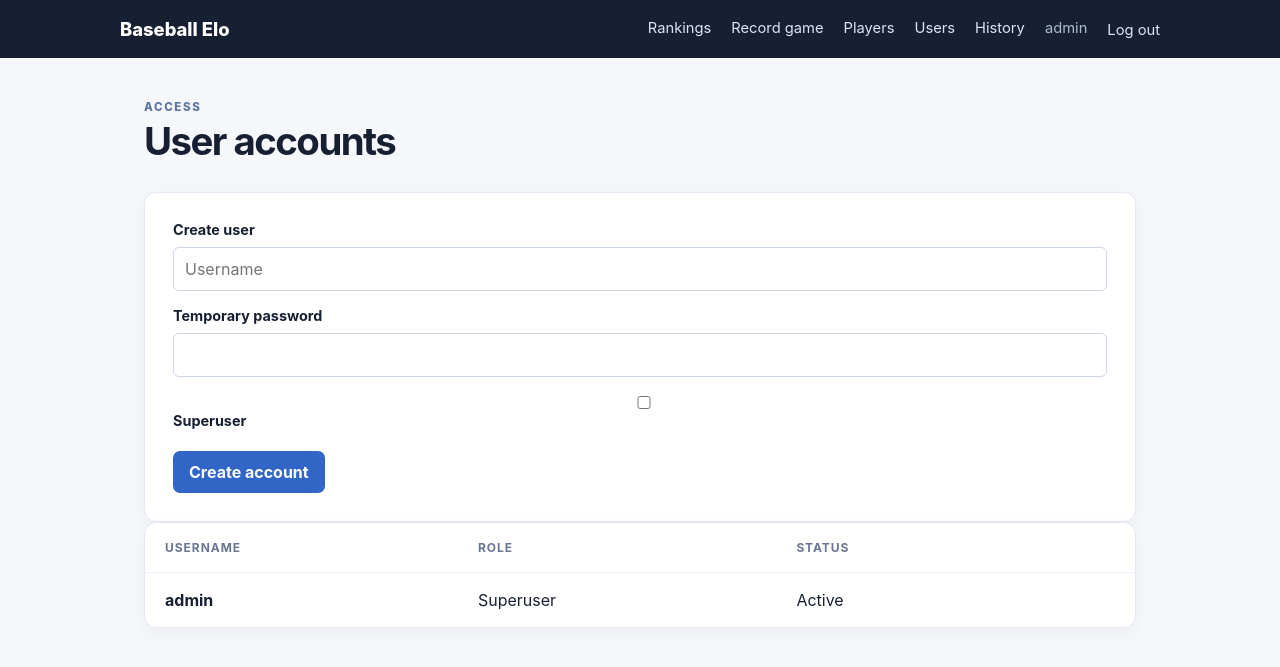
After one commit to Hummus-T/BaseballELO, a Flask app: page /users in a window 1280 px wide. The commit adds this page. Shown: the top 667 px of the page. Run offline with Flask 3, Linux system fonts and the light colour scheme; a user stored in the database is signed in; data comes from the database, SQL or seed files in the repository; both versions use the stored data as it was after the commit.

Commit message:
Superusers Added

```diff
--- a/app.py
+++ b/app.py
@@ -4,16 +4,20 @@ import math
 import os
 import sqlite3
 from datetime import datetime, timezone
+from functools import wraps
 from pathlib import Path
-from typing import Any
+from typing import Any, Callable, TypeVar
 
-from flask import Flask, flash, g, redirect, render_template, request, url_for
+from flask import Flask, flash, g, redirect, render_template, request, session, url_for
+from werkzeug.security import check_password_hash, generate_password_hash
 
 
 BASE_DIR = Path(__file__).resolve().parent
 DATABASE = BASE_DIR / "baseball_elo.sqlite3"
 STARTING_ELO = 1000.0
 K_FACTOR = 32.0
+DATABASE_SCHEMA_VERSION = 1
+F = TypeVar("F", bound=Callable[..., Any])
 
 app = Flask(__name__)
 app.config["SECRET_KEY"] = os.environ.get("SECRET_KEY", "local-development-secret")
@@ -37,8 +41,16 @@ def close_db(_error: BaseException | None) -> None:
 
 def init_db() -> None:
     db = get_db()
-    db.executescript(
-        """
+    try:
+        db.execute("BEGIN")
+        current_version = db.execute("PRAGMA user_version").fetchone()[0]
+        if current_version > DATABASE_SCHEMA_VERSION:
+            raise RuntimeError(
+                f"Database schema version {current_version} is newer than "
+                f"this application supports ({DATABASE_SCHEMA_VERSION})."
+            )
+        db.execute(
+            """
         CREATE TABLE IF NOT EXISTS players (
             id INTEGER PRIMARY KEY AUTOINCREMENT,
             name TEXT NOT NULL COLLATE NOCASE UNIQUE,
@@ -46,7 +58,10 @@ def init_db() -> None:
             active INTEGER NOT NULL DEFAULT 1,
             created_at TEXT NOT NULL
         );
-
+            """
+        )
+        db.execute(
+            """
         CREATE TABLE IF NOT EXISTS games (
             id INTEGER PRIMARY KEY AUTOINCREMENT,
             game_type TEXT NOT NULL CHECK (game_type IN ('1v1', '2v2')),
@@ -57,7 +72,10 @@ def init_db() -> None:
             team_b_score REAL NOT NULL,
             played_at TEXT NOT NULL
         );
-
+            """
+        )
+        db.execute(
+            """
         CREATE TABLE IF NOT EXISTS game_players (
             game_id INTEGER NOT NULL REFERENCES games(id) ON DELETE CASCADE,
             player_id INTEGER NOT NULL REFERENCES players(id),
@@ -67,9 +85,44 @@ def init_db() -> None:
             elo_after REAL NOT NULL,
             PRIMARY KEY (game_id, player_id)
         );
-        """
-    )
-    db.commit()
+            """
+        )
+        db.execute(
+            """
+        CREATE TABLE IF NOT EXISTS users (
+            id INTEGER PRIMARY KEY AUTOINCREMENT,
+            username TEXT NOT NULL COLLATE NOCASE UNIQUE,
+            password_hash TEXT NOT NULL,
+            is_superuser INTEGER NOT NULL DEFAULT 0,
+            active INTEGER NOT NULL DEFAULT 1,
+            created_at TEXT NOT NULL
+        );
+            """
+        )
+        db.execute(f"PRAGMA user_version = {DATABASE_SCHEMA_VERSION}")
+
+        superuser_name = os.environ.get("SUPERUSER_USERNAME", "").strip()
+        superuser_password = os.environ.get("SUPERUSER_PASSWORD", "")
+        if superuser_name and superuser_password:
+            db.execute(
+                """
+                INSERT OR IGNORE INTO users
+                    (username, password_hash, is_superuser, created_at)
+                VALUES (?, ?, 1, ?)
+                """,
+                (
+                    superuser_name,
+                    generate_password_hash(superuser_password),
+                    datetime.now(timezone.utc).isoformat(),
+                ),
+            )
+        db.commit()
+    except RuntimeError:
+        db.rollback()
+        raise
+    except sqlite3.Error:
+        db.rollback()
+        raise
 
 
 def calculate_change(team_a_elo: float, team_b_elo: float, result: str) -> tuple[float, float]:
@@ -137,9 +190,194 @@ def parse_player_ids(values: list[str], expected_count: int) -> list[int]:
     return player_ids
 
 
+def login_required(view: F) -> F:
+    @wraps(view)
+    def wrapped(*args: Any, **kwargs: Any) -> Any:
+        if g.get("user") is None:
+            flash("Log in to record games.", "error")
+            return redirect(url_for("login", next=request.path))
+        return view(*args, **kwargs)
+
+    return wrapped  # type: ignore[return-value]
+
+
+def superuser_required(view: F) -> F:
+    @wraps(view)
+    def wrapped(*args: Any, **kwargs: Any) -> Any:
+        if g.get("user") is None:
+            flash("Log in as a superuser to access that page.", "error")
+            return redirect(url_for("login", next=request.path))
+        if not g.user["is_superuser"]:
+            flash("Only superusers can perform that action.", "error")
+            return redirect(url_for("index"))
+        return view(*args, **kwargs)
+
+    return wrapped  # type: ignore[return-value]
+
+
+@app.before_request
+def load_logged_in_user() -> None:
+    user_id = session.get("user_id")
+    g.user = None
+    if user_id is not None:
+        g.user = get_db().execute(
+            "SELECT id, username, is_superuser, active FROM users WHERE id = ?",
+            (user_id,),
+        ).fetchone()
+        if g.user is None or not g.user["active"]:
+            session.clear()
+            g.user = None
+
+
 @app.context_processor
 def inject_globals() -> dict[str, Any]:
-    return {"starting_elo": STARTING_ELO, "k_factor": K_FACTOR}
+    return {
+        "starting_elo": STARTING_ELO,
+        "k_factor": K_FACTOR,
+        "current_user": g.get("user"),
+    }
+
+
+@app.route("/register", methods=("GET", "POST"))
+def register():
+    if g.get("user") is not None:
+        return redirect(url_for("index"))
+    if request.method == "POST":
+        username = request.form.get("username", "").strip()
+        password = request.form.get("password", "")
+        confirmation = request.form.get("confirmation", "")
+        if not username or not password:
+            flash("Username and password are required.", "error")
+        elif len(username) > 80:
+            flash("Username must be 80 characters or fewer.", "error")
+        elif password != confirmation:
+            flash("Passwords do not match.", "error")
+        else:
+            try:
+                db = get_db()
+                db.execute(
+                    "INSERT INTO users (username, password_hash, created_at) VALUES (?, ?, ?)",
+                    (
+                        username,
+                        generate_password_hash(password),
+                        datetime.now(timezone.utc).isoformat(),
+                    ),
+                )
+                db.commit()
+                flash("Account created. You can now log in.", "success")
+                return redirect(url_for("login"))
+            except sqlite3.IntegrityError:
+                flash("That username is already in use.", "error")
+    return render_template("register.html")
+
+
+@app.route("/login", methods=("GET", "POST"))
+def login():
+    if g.get("user") is not None:
+        return redirect(url_for("index"))
+    if request.method == "POST":
+        username = request.form.get("username", "").strip()
+        password = request.form.get("password", "")
+        user = get_db().execute(
+            "SELECT * FROM users WHERE username = ? COLLATE NOCASE", (username,)
+        ).fetchone()
+        if user is None or not user["active"] or not check_password_hash(
+            user["password_hash"], password
+        ):
+            flash("Invalid username or password.", "error")
+        else:
+            session.clear()
+            session["user_id"] = user["id"]
+            next_url = request.args.get("next", "")
+            if not next_url.startswith("/") or next_url.startswith("//"):
+                next_url = url_for("index")
+            return redirect(next_url)
+    return render_template("login.html")
+
+
+@app.post("/logout")
+def logout():
+    session.clear()
+    flash("You have been logged out.", "success")
+    return redirect(url_for("index"))
+
+
+@app.route("/users", methods=("GET", "POST"))
+@superuser_required
+def users():
+    db = get_db()
+    if request.method == "POST":
+        username = request.form.get("username", "").strip()
+        password = request.form.get("password", "")
+        is_superuser = 1 if request.form.get("is_superuser") == "on" else 0
+        if not username or not password:
+            flash("Username and password are required.", "error")
+        elif len(username) > 80:
+            flash("Username must be 80 characters or fewer.", "error")
+        else:
+            try:
+                db.execute(
+                    """
+                    INSERT INTO users (username, password_hash, is_superuser, created_at)
+                    VALUES (?, ?, ?, ?)
+                    """,
+                    (
+                        username,
+                        generate_password_hash(password),
+                        is_superuser,
+                        datetime.now(timezone.utc).isoformat(),
+                    ),
+                )
+                db.commit()
+                flash("User account created.", "success")
+                return redirect(url_for("users"))
+            except sqlite3.IntegrityError:
+                flash("That username is already in use.", "error")
+    all_users = db.execute(
+        "SELECT id, username, is_superuser, active FROM users ORDER BY username"
+    ).fetchall()
+    return render_template("users.html", users=all_users)
+
+
+@app.post("/users/<int:user_id>/toggle-active")
+@superuser_required
+def toggle_user_active(user_id: int):
+    if user_id == g.user["id"]:
+        flash("You cannot deactivate your own account.", "error")
+        return redirect(url_for("users"))
+    db = get_db()
+    cursor = db.execute(
+        "UPDATE users SET active = CASE active WHEN 1 THEN 0 ELSE 1 END WHERE id = ?",
+        (user_id,),
+    )
+    db.commit()
+    flash(
+        "User status updated." if cursor.rowcount else "User not found.",
+        "success" if cursor.rowcount else "error",
+    )
+    return redirect(url_for("users"))
+
+
+@app.post("/users/<int:user_id>/toggle-superuser")
+@superuser_required
+def toggle_user_superuser(user_id: int):
+    if user_id == g.user["id"]:
+        flash("You cannot change your own superuser status.", "error")
+        return redirect(url_for("users"))
+    db = get_db()
+    cursor = db.execute(
+        """
+        UPDATE users SET is_superuser = CASE is_superuser WHEN 1 THEN 0 ELSE 1 END
+        WHERE id = ?
+        """,
+        (user_id,),
+    )
+    db.commit()
+    flash(
+        "User permissions updated." if cursor.rowcount else "User not found.",
+        "success" if cursor.rowcount else "error",
+    )
+    return redirect(url_for("users"))
 
 
 @app.route("/")
@@ -166,6 +404,9 @@ def index():
 def players():
     db = get_db()
     if request.method == "POST":
+        if g.get("user") is None or not g.user["is_superuser"]:
+            flash("Only superusers can add players.", "error")
+            return redirect(url_for("login") if g.get("user") is None else url_for("players"))
         name = request.form.get("name", "").strip()
         if not name:
             flash("Player name is required.", "error")
@@ -187,6 +428,7 @@ def players():
 
 
 @app.route("/players/<int:player_id>/edit", methods=("GET", "POST"))
+@superuser_required
 def edit_player(player_id: int):
     db = get_db()
     player = db.execute("SELECT * FROM players WHERE id = ?", (player_id,)).fetchone()
@@ -209,6 +451,7 @@ def edit_player(player_id: int):
 
 
 @app.post("/players/<int:player_id>/deactivate")
+@superuser_required
 def deactivate_player(player_id: int):
     db = get_db()
     cursor = db.execute("UPDATE players SET active = 0 WHERE id = ?", (player_id,))
@@ -221,6 +464,7 @@ def deactivate_player(player_id: int):
 
 
 @app.route("/games/new", methods=("GET", "POST"))
+@login_required
 def new_game():
     db = get_db()
     active_players = db.execute(
@@ -294,6 +538,7 @@ def new_game():
 
 
 @app.post("/games/<int:game_id>/delete")
+@superuser_required
 def delete_game(game_id: int):
     db = get_db()
     game = db.execute("SELECT id FROM games WHERE id = ?", (game_id,)).fetchone()
--- a/static/style.css
+++ b/static/style.css
@@ -6,6 +6,8 @@ body { margin: 0; }
 .nav-links { display: flex; gap: 20px; }
 .nav-links a, a { color: #3166c7; text-decoration: none; }
 .nav-links a { color: #dce5f6; font-size: .92rem; }
+.nav-user { color: #aebbd2; font-size: .92rem; }
+.nav-button { background: none; border: 0; color: #dce5f6; cursor: pointer; font: inherit; font-size: .92rem; padding: 0; }
 .container { margin: 0 auto; max-width: 1040px; padding: 42px 24px 70px; }
 .page-heading { align-items: center; display: flex; justify-content: space-between; margin-bottom: 28px; }
 h1 { font-size: 2.4rem; letter-spacing: -.04em; margin: 4px 0 0; }
@@ -29,6 +31,7 @@ tr:last-child td { border-bottom: 0; }
 .form-card { padding: 28px; }
 label, legend { display: block; font-size: .9rem; font-weight: 700; margin-bottom: 9px; }
 input:not([type="radio"]), select { border: 1px solid #ccd5e4; border-radius: 6px; font: inherit; padding: 11px; width: 100%; }
+label + input { margin-bottom: 16px; }
 .inline-form { display: flex; gap: 10px; }
 .inline-form input { flex: 1; }
 .form-actions { align-items: center; display: flex; gap: 18px; margin-top: 22px; }
--- a/templates/base.html
+++ b/templates/base.html
@@ -12,8 +12,9 @@
     <div class="nav-links">
       <a href="{{ url_for('index') }}">Rankings</a>
       <a href="{{ url_for('new_game') }}">Record game</a>
-      <a href="{{ url_for('players') }}">Players</a>
+      {% if current_user and current_user.is_superuser %}<a href="{{ url_for('players') }}">Players</a><a href="{{ url_for('users') }}">Users</a>{% endif %}
       <a href="{{ url_for('history') }}">History</a>
+      {% if current_user %}<span class="nav-user">{{ current_user.username }}</span><form method="post" action="{{ url_for('logout') }}"><button class="nav-button" type="submit">Log out</button></form>{% else %}<a href="{{ url_for('login') }}">Log in</a><a href="{{ url_for('register') }}">Register</a>{% endif %}
     </div>
   </nav>
   <main class="container">
--- a/templates/history.html
+++ b/templates/history.html
@@ -3,6 +3,6 @@
 {% block content %}
 <div class="page-heading"><div><p class="eyebrow">RECORDS</p><h1>Game history</h1></div><a class="button" href="{{ url_for('new_game') }}">Record a game</a></div>
 <div class="card table-wrap"><table><thead><tr><th>Date</th><th>Format</th><th>Matchup</th><th>Result</th><th></th></tr></thead><tbody>
-{% for game in games %}<tr><td class="muted">{{ game.played_at[:10] }}</td><td>{{ game.game_type }}</td><td><strong>{{ game.team_a }}</strong><br><strong>{{ game.team_b }}</strong></td><td>{{ game.result|replace('_', ' ')|title }}<br><span class="muted">A {{ "%.1f"|format(game.team_a_elo) }} / B {{ "%.1f"|format(game.team_b_elo) }}</span></td><td><form method="post" action="{{ url_for('delete_game', game_id=game.id) }}" onsubmit="return confirm('Delete this game and recalculate all remaining Elos?');"><button class="link-button danger" type="submit">Delete</button></form></td></tr>
+{% for game in games %}<tr><td class="muted">{{ game.played_at[:10] }}</td><td>{{ game.game_type }}</td><td><strong>{{ game.team_a }}</strong><br><strong>{{ game.team_b }}</strong></td><td>{{ game.result|replace('_', ' ')|title }}<br><span class="muted">A {{ "%.1f"|format(game.team_a_elo) }} / B {{ "%.1f"|format(game.team_b_elo) }}</span></td><td>{% if current_user and current_user.is_superuser %}<form method="post" action="{{ url_for('delete_game', game_id=game.id) }}" onsubmit="return confirm('Delete this game and recalculate all remaining Elos?');"><button class="link-button danger" type="submit">Delete</button></form>{% endif %}</td></tr>
 {% else %}<tr><td colspan="5" class="muted">No games recorded yet.</td></tr>{% endfor %}</tbody></table></div>
 {% endblock %}
--- /dev/null
+++ b/templates/users.html
@@ -0,0 +1,14 @@
+{% extends "base.html" %}
+{% block title %}Users - Baseball Elo{% endblock %}
+{% block content %}
+<div class="page-heading"><div><p class="eyebrow">ACCESS</p><h1>User accounts</h1></div></div>
+<div class="card form-card"><form method="post">
+  <label for="username">Create user</label><input id="username" name="username" maxlength="80" required placeholder="Username">
+  <label for="password">Temporary password</label><input id="password" name="password" type="password" required>
+  <label><input type="checkbox" name="is_superuser"> Superuser</label>
+  <div class="form-actions"><button class="button" type="submit">Create account</button></div>
+</form></div>
+<div class="card table-wrap"><table><thead><tr><th>Username</th><th>Role</th><th>Status</th><th></th></tr></thead><tbody>
+{% for user in users %}<tr><td><strong>{{ user.username }}</strong></td><td>{{ "Superuser" if user.is_superuser else "Regular user" }}</td><td>{{ "Active" if user.active else "Inactive" }}</td><td class="actions">{% if user.id != current_user.id %}<form method="post" action="{{ url_for('toggle_user_superuser', user_id=user.id) }}"><button class="link-button" type="submit">{{ "Remove superuser" if user.is_superuser else "Make superuser" }}</button></form><form method="post" action="{{ url_for('toggle_user_active', user_id=user.id) }}"><button class="link-button danger" type="submit">{{ "Deactivate" if user.active else "Activate" }}</button></form>{% endif %}</td></tr>
+{% endfor %}</tbody></table></div>
+{% endblock %}
```
Also changed, not shown: templates/login.html (added, +10 -0 lines), templates/players.html (+4 -4 lines), templates/register.html (added, +11 -0 lines), README.md, baseball_elo.sqlite3 (added).
